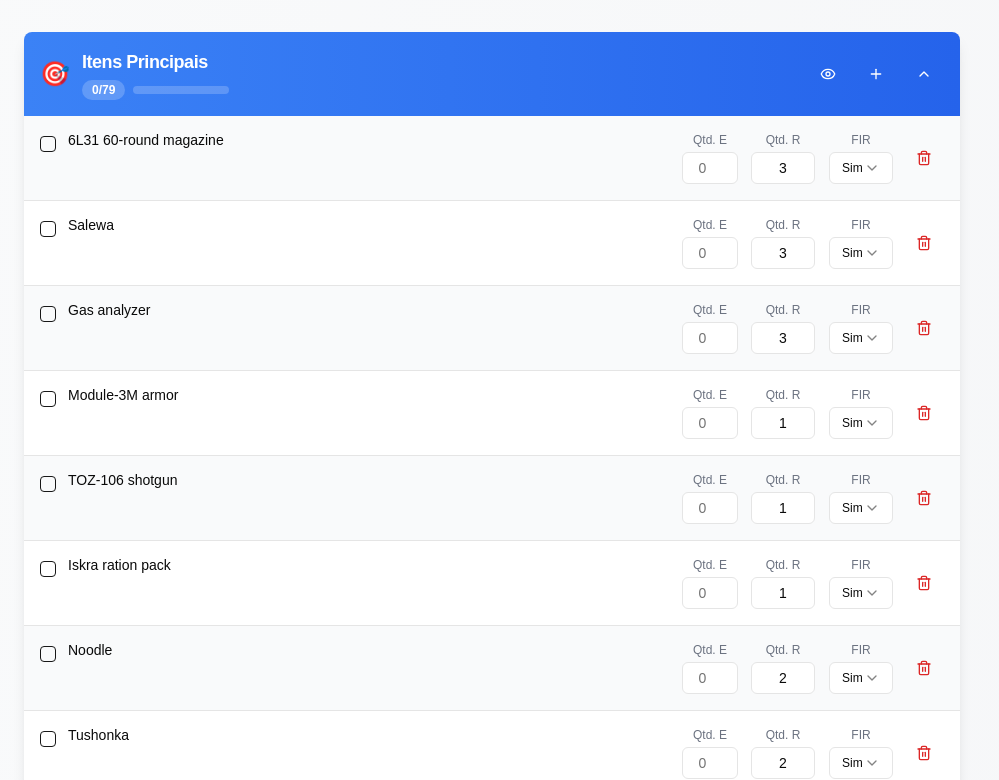
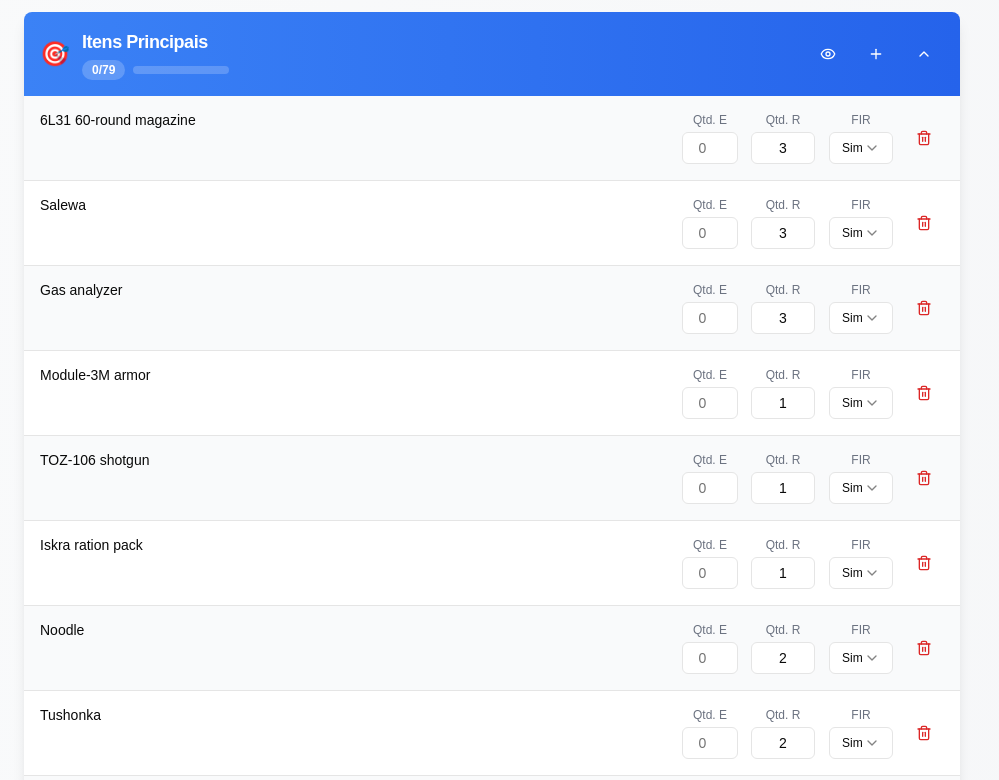
Before and after one commit to Rodolpho-Alvim/kappa-quest-tracker, a Next.js app: page / in a window 1280 px wide. Shown: the part 1126-1906 px from the top of the page, without its empty margins (0-999 px from the left). Built offline with nearby package versions, Linux system fonts and the light colour scheme.

Commit message:
Remove CheckBox

```diff
--- a/components/HelpSection.tsx
+++ b/components/HelpSection.tsx
@@ -94,9 +94,8 @@ export const HelpSection: React.FC<HelpSectionProps> = ({
       </div>
       <div className="mt-4 p-4 bg-secondary rounded-lg border border-yellow-200 text-secondary-foreground">
         <p className="text-sm text-secondary-foreground">
-          <strong>💡 Dica:</strong> Marque o checkbox quando tiver coletado
-          todos os itens necessários para aquela entrada. Use a busca para
-          encontrar itens específicos rapidamente.
+          <strong>💡 Dica:</strong>Use a busca para encontrar itens específicos
+          rapidamente.
         </p>
       </div>
       <div className="my-8 flex justify-center">
--- a/components/item-row.tsx
+++ b/components/item-row.tsx
@@ -1,24 +1,36 @@
-"use client"
+"use client";
 
-import { useState } from "react"
-import { Button } from "@/components/ui/button"
-import { Input } from "@/components/ui/input"
-import { Select, SelectContent, SelectItem, SelectTrigger, SelectValue } from "@/components/ui/select"
-import { Checkbox } from "@/components/ui/checkbox"
-import { Trash2, Edit3, Check, X } from "lucide-react"
+import { Button } from "@/components/ui/button";
+import { Input } from "@/components/ui/input";
+import {
+  Select,
+  SelectContent,
+  SelectItem,
+  SelectTrigger,
+  SelectValue,
+} from "@/components/ui/select";
 import type {
-  QuestItem,
-  SampleItem,
-  RecompensaItem,
-  TrocaItem,
-  StreamerItem,
   CraftItem,
   HideoutItem,
+  QuestItem,
+  RecompensaItem,
+  SampleItem,
+  StreamerItem,
+  TrocaItem,
   UserProgress,
-} from "@/types/quest-data"
+} from "@/types/quest-data";
+import { Check, Edit3, Trash2, X } from "lucide-react";
+import { useState } from "react";
 
 interface ItemRowProps {
-  item: QuestItem | SampleItem | RecompensaItem | TrocaItem | StreamerItem | CraftItem | HideoutItem
+  item:
+    | QuestItem
+    | SampleItem
+    | RecompensaItem
+    | TrocaItem
+    | StreamerItem
+    | CraftItem
+    | HideoutItem;
   sectionType:
     | "main"
     | "samples"
@@ -31,12 +43,12 @@ interface ItemRowProps {
     | "barter-chaves"
     | "dorm206"
     | "portable-bunkhouse"
-    | "dorm303"
-  userProgress?: UserProgress[string]
-  onProgressUpdate: (itemId: string, field: string, value: any) => void
-  onItemUpdate: (itemId: string, field: string, value: any) => void
-  onDeleteItem: (itemId: string) => void
-  isEven: boolean
+    | "dorm303";
+  userProgress?: UserProgress[string];
+  onProgressUpdate: (itemId: string, field: string, value: any) => void;
+  onItemUpdate: (itemId: string, field: string, value: any) => void;
+  onDeleteItem: (itemId: string) => void;
+  isEven: boolean;
 }
 
 export function ItemRow({
@@ -48,57 +60,69 @@ export function ItemRow({
   onDeleteItem,
   isEven,
 }: ItemRowProps) {
-  const [isEditingName, setIsEditingName] = useState(false)
-  const [editName, setEditName] = useState(item.item)
+  const [isEditingName, setIsEditingName] = useState(false);
+  const [editName, setEditName] = useState(item.item);
 
-  const isCompleted = userProgress?.completed || false
-  const bgColor = isEven ? "bg-gray-50" : "bg-white"
-  const completedBg = isCompleted ? "bg-green-50 border-l-4 border-l-green-500" : ""
+  // Lógica automática de completo: qtdE >= qtdR (e FIR, se necessário)
+  const qtdE = Number(userProgress?.qtdE ?? (item as any).qtdE ?? 0);
+  const qtdR = Number(userProgress?.qtdR ?? (item as any).qtdR ?? 0);
+  const firRequired =
+    (item as any).fir === "Yes" || userProgress?.fir === "Yes";
+  const firOk =
+    !firRequired || userProgress?.fir === "Yes" || (item as any).fir === "Yes";
+  const isCompleted = qtdE >= qtdR && firOk && qtdR > 0;
+
+  const bgColor = isEven ? "bg-gray-50" : "bg-white";
+  const completedBg = isCompleted
+    ? "bg-green-50 border-l-4 border-l-green-500 bg-opacity-60"
+    : "";
 
   // Verificar se é uma referência (TARCONE, OU)
-  const isReference = (item as any).isReference === true
+  const isReference = (item as any).isReference === true;
 
   const handleNameSave = () => {
-    onItemUpdate(item.id, "item", editName)
-    setIsEditingName(false)
-  }
+    onItemUpdate(item.id, "item", editName);
+    setIsEditingName(false);
+  };
 
   const handleNameCancel = () => {
-    setEditName(item.item)
-    setIsEditingName(false)
-  }
+    setEditName(item.item);
+    setIsEditingName(false);
+  };
 
   const getValue = (field: string, defaultValue: any = "") => {
-    return userProgress?.[field as keyof UserProgress[string]] ?? (item as any)[field] ?? defaultValue
-  }
+    return (
+      userProgress?.[field as keyof UserProgress[string]] ??
+      (item as any)[field] ??
+      defaultValue
+    );
+  };
 
   const getFirValue = () => {
-    const value = getValue("fir", "")
-    return value === "" || value === "N/A" ? "-" : value
-  }
+    const value = getValue("fir", "");
+    return value === "" || value === "N/A" ? "-" : value;
+  };
 
   // Se for uma referência, renderizar de forma diferente
   if (isReference) {
     return (
       <div className={`${bgColor} p-4 border-b`}>
         <div className="flex items-center justify-center">
-          <span className="font-bold text-lg text-gray-700 text-center">{item.item}</span>
+          <span className="font-bold text-lg text-gray-700 text-center">
+            {item.item}
+          </span>
         </div>
       </div>
-    )
+    );
   }
 
   return (
-    <div className={`${bgColor} ${completedBg} p-4 border-b hover:bg-gray-100 transition-colors group`}>
+    <div
+      className={`${bgColor} ${completedBg} p-4 border-b hover:bg-gray-100 transition-colors group`}
+    >
       <div className="flex items-start justify-between gap-4">
-        {/* Lado esquerdo: Checkbox + Nome */}
+        {/* Lado esquerdo: Nome */}
         <div className="flex items-start gap-3 flex-1 min-w-0">
-          <Checkbox
-            checked={isCompleted}
-            onCheckedChange={(checked) => onProgressUpdate(item.id, "completed", checked)}
-            className="flex-shrink-0 mt-1"
-          />
-
           <div className="flex-1 min-w-0">
             {isEditingName ? (
               <div className="flex items-center gap-2">
@@ -107,8 +131,8 @@ export function ItemRow({
                   onChange={(e) => setEditName(e.target.value)}
                   className="flex-1"
                   onKeyDown={(e) => {
-                    if (e.key === "Enter") handleNameSave()
-                    if (e.key === "Escape") handleNameCancel()
+                    if (e.key === "Enter") handleNameSave();
+                    if (e.key === "Escape") handleNameCancel();
                   }}
                   autoFocus
                 />
@@ -122,10 +146,17 @@ export function ItemRow({
             ) : (
               <div className="flex items-start gap-2">
                 <span
-                  className={`font-medium text-sm leading-tight ${isCompleted ? "line-through text-gray-500" : ""}`}
+                  className={`font-medium text-sm leading-tight ${
+                    isCompleted ? "line-through text-gray-500" : ""
+                  }`}
                   title={item.item}
                 >
                   {item.item}
+                  {isCompleted && (
+                    <span className="ml-2 text-green-600" title="Completo">
+                      ✓
+                    </span>
+                  )}
                 </span>
                 <Button
                   size="sm"
@@ -144,13 +175,18 @@ export function ItemRow({
         <div className="flex items-center gap-2 flex-shrink-0">
           {/* Qtd. E - Quantidade Encontrada */}
           <div className="flex flex-col items-center min-w-[60px]">
-            <label className="text-xs text-gray-500 mb-1" title="Quantidade Encontrada">
+            <label
+              className="text-xs text-gray-500 mb-1"
+              title="Quantidade Encontrada"
+            >
               Qtd. E
             </label>
             <Input
               type="number"
               value={getValue("qtdE")}
-              onChange={(e) => onProgressUpdate(item.id, "qtdE", e.target.value)}
+              onChange={(e) =>
+                onProgressUpdate(item.id, "qtdE", e.target.value)
+              }
               className="w-14 h-8 text-center text-xs"
               placeholder="0"
               title="Quantidade que você já encontrou/possui"
@@ -159,12 +195,17 @@ export function ItemRow({
 
           {/* Qtd. R - Quantidade Requerida */}
           <div className="flex flex-col items-center min-w-[70px]">
-            <label className="text-xs text-gray-500 mb-1" title="Quantidade Requerida">
+            <label
+              className="text-xs text-gray-500 mb-1"
+              title="Quantidade Requerida"
+            >
               Qtd. R
             </label>
             <Input
               value={getValue("qtdR")}
-              onChange={(e) => onProgressUpdate(item.id, "qtdR", e.target.value)}
+              onChange={(e) =>
+                onProgressUpdate(item.id, "qtdR", e.target.value)
+              }
               className="w-16 h-8 text-center text-xs"
               placeholder="-"
               title="Quantidade necessária para completar a quest"
@@ -177,14 +218,22 @@ export function ItemRow({
             sectionType === "recompensas-quests" ||
             sectionType === "streamer") && (
             <div className="flex flex-col items-center min-w-[70px]">
-              <label className="text-xs text-gray-500 mb-1" title="Found in Raid (Encontrados na Raid)">
+              <label
+                className="text-xs text-gray-500 mb-1"
+                title="Found in Raid (Encontrados na Raid)"
+              >
                 FIR
               </label>
               <Select
                 value={getFirValue()}
-                onValueChange={(value) => onProgressUpdate(item.id, "fir", value === "-" ? "" : value)}
+                onValueChange={(value) =>
+                  onProgressUpdate(item.id, "fir", value === "-" ? "" : value)
+                }
               >
-                <SelectTrigger className="w-16 h-8 text-xs" title="Precisa ser encontrado na raid?">
+                <SelectTrigger
+                  className="w-16 h-8 text-xs"
+                  title="Precisa ser encontrado na raid?"
+                >
                   <SelectValue />
                 </SelectTrigger>
                 <SelectContent>
@@ -209,5 +258,5 @@ export function ItemRow({
         </div>
       </div>
     </div>
-  )
+  );
 }
```
